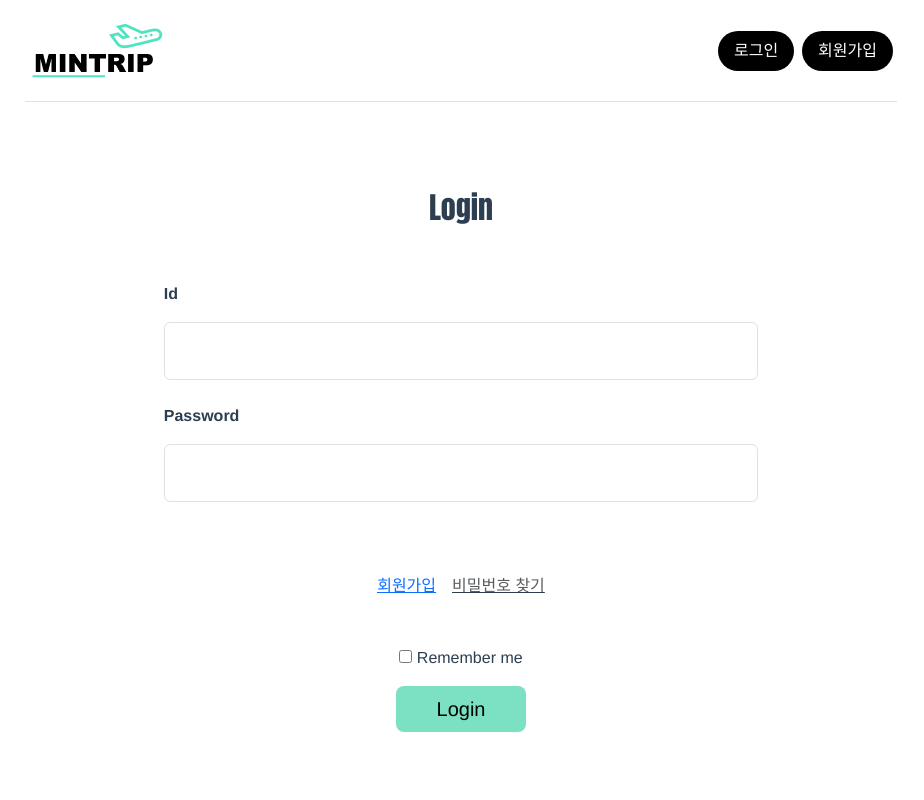
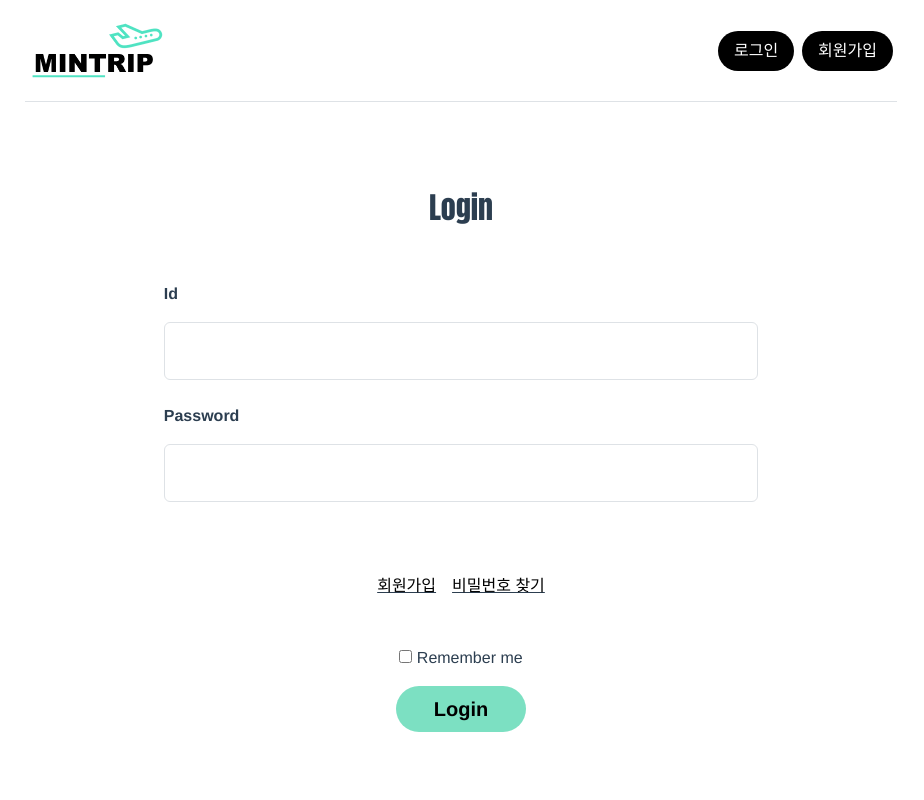
Before and after one commit to yygs321/S914_FinalFront_TRIP_Yoonkyungmin_Parksomin, a Vue app: page /login in a window 1280 px wide. Shown: the top 800 px of the page, without its empty margins (179-1103 px from the left). Built offline with nearby package versions, Linux system fonts and the light colour scheme.

Commit message:
[style] Modify Botton style

```diff
--- a/src/components/TripLogin.vue
+++ b/src/components/TripLogin.vue
@@ -25,8 +25,8 @@
 
         <div class="form-floating mx-auto p-2 mt-5 mb-2" id="need">
           <ul class="nav justify-content-center pb-3 mb-2">
-            <li class="nav-item"><a class="nav-link px-2 text-body-secondary"><router-link to="/signin">회원가입</router-link></a></li>
-            <li class="nav-item"><a href="#" class="nav-link px-2 text-body-secondary">비밀번호 찾기</a></li>
+            <li class="nav-item"><a class="nav-link px-2 text-body-secondary" id="sign"><router-link to="/signin">회원가입</router-link></a></li>
+            <li class="nav-item"><a class="nav-link px-2 text-body-secondary" id="pass"><router-link to="/signin">비밀번호 찾기</router-link></a></li>
           </ul>
         </div>
 
@@ -36,7 +36,7 @@
             <input type="checkbox" value="remember-me"> Remember me
           </label>
         </div>
-        <button id="login" class="btn btn-lg btn-primary mb-2" style="width: 15%; background-color: rgb(124, 224, 194)" type="submit">Login</button>
+        <button id="submit" class="btn btn-lg btn-primary mb-2 rounded-pill" style="width: 15%; background-color: rgb(124, 224, 194)" type="submit">Login</button>
       </form>
     </div>
   </header>
@@ -53,9 +53,10 @@ export default {
 text-decoration: underline;
 }
 
-#login {
+#submit {
   border: none;
   color: black;
+  font-weight: bold;
 }
 
 #title{
@@ -68,5 +69,9 @@ text-decoration: underline;
   font-weight: bold;
 }
 
+#sign > a, #pass > a{
+  text-decoration: none !important;
+  color: black !important;
+}
 
 </style>
--- a/src/components/TripSignin.vue
+++ b/src/components/TripSignin.vue
@@ -40,7 +40,7 @@
         </div>
 
 
-        <button id="signin" class="btn btn-lg btn-primary mb-2" style="width: 15%; background-color: rgb(124, 224, 194)" type="submit">Sign in</button>
+        <button id="submit" class="btn btn-lg btn-primary mb-2 rounded-pill" style="width: 15%; background-color: rgb(124, 224, 194)" type="submit">Sign in</button>
       </form>
     </div>
   </header>
@@ -62,6 +62,12 @@ button#signin {
   color: black;
 }
 
+#submit {
+  border: none;
+  color: black;
+  font-weight: bold;
+}
+
 #title{
   font-size: 30px;
   font-weight: bold;
@@ -72,4 +78,6 @@ button#signin {
   font-weight: bold;
 }
 
+
+
 </style>
```
